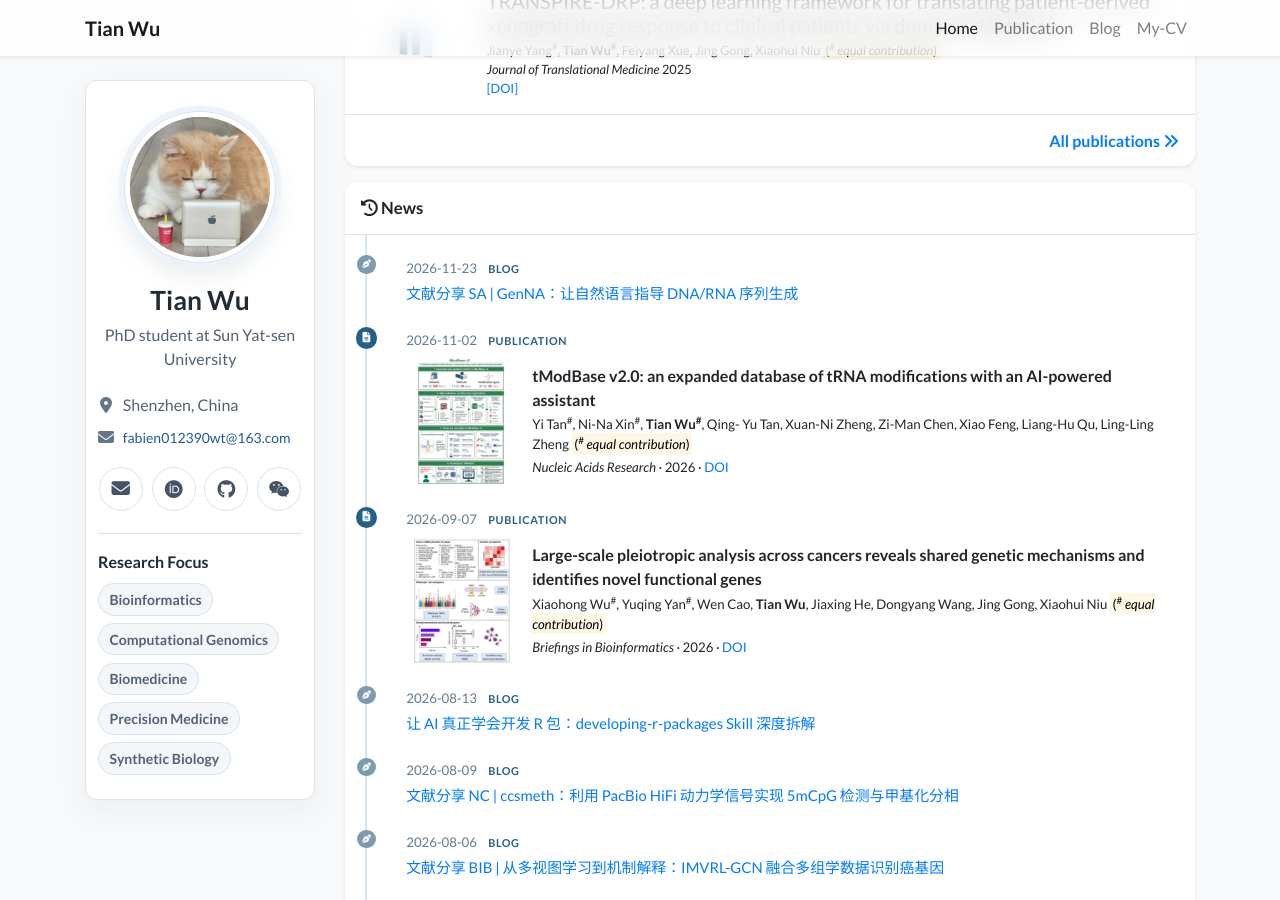
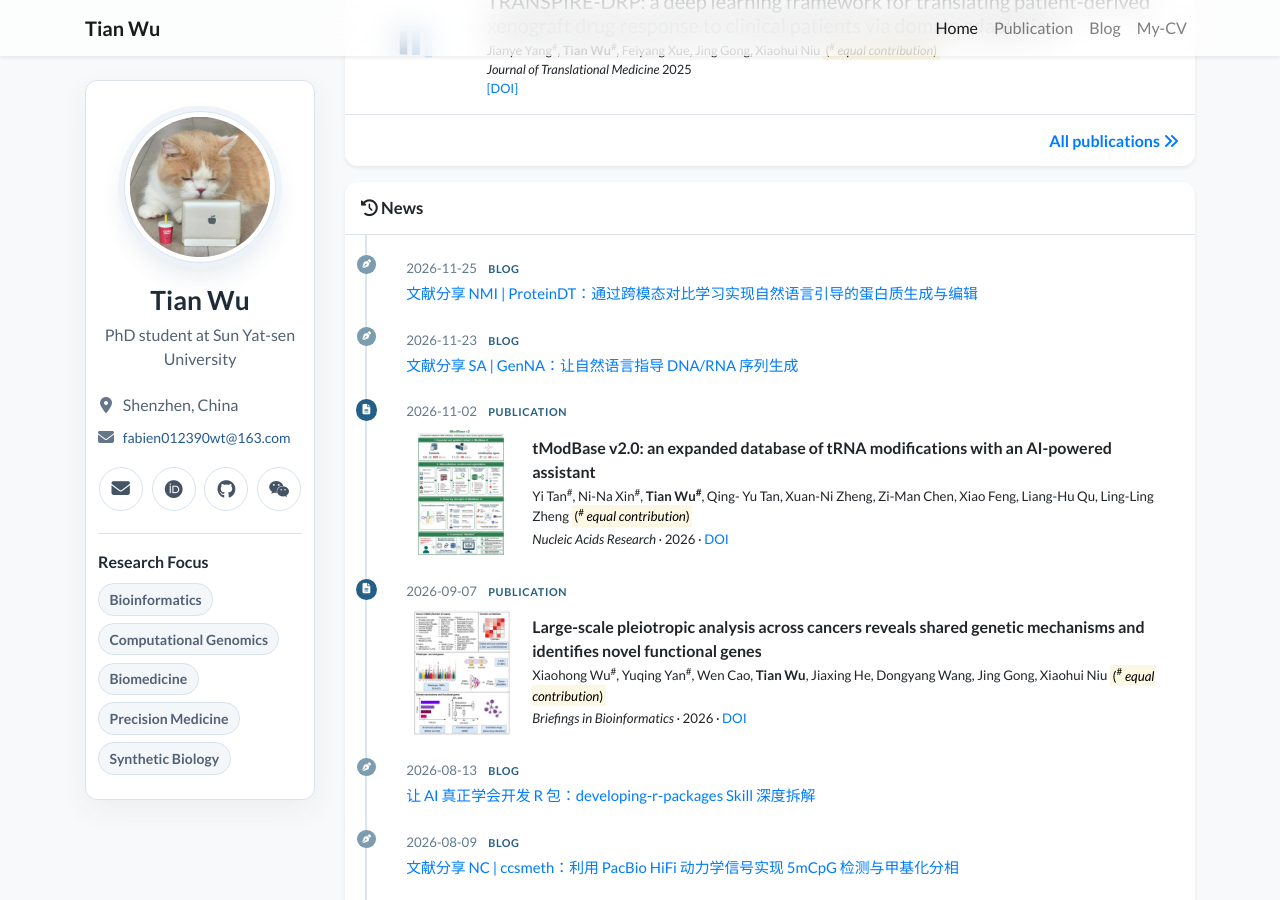
Before and after one commit to QuaSiMoDooooo/QuaSiMoDooooo.github.io, a Jekyll site: the page built from index.html, in a window 1280 px wide and 900 px high, scrolled down 667 px. Built offline with Jekyll 4.4.1, drawn with Linux system fonts in a browser that asks for light colours; nearby versions of some CDN libraries; a style sheet for code colours, icons or effects is not loaded.

Commit message:
feat(blog): add latest ProteinDT article

```diff
--- a/_data/biokernel.json
+++ b/_data/biokernel.json
@@ -1,4 +1,12 @@
 [
+  {
+    "date": "2026-11-25",
+    "title": "文献分享 NMI | ProteinDT：通过跨模态对比学习实现自然语言引导的蛋白质生成与编辑",
+    "url": "https://mp.weixin.qq.com/s/9k1OX8kTg8bRPj4KV2MN8Q",
+    "categories": [
+      "LLM"
+    ]
+  },
   {
     "date": "2026-11-23",
     "title": "文献分享 SA | GenNA：让自然语言指导 DNA/RNA 序列生成",
```
